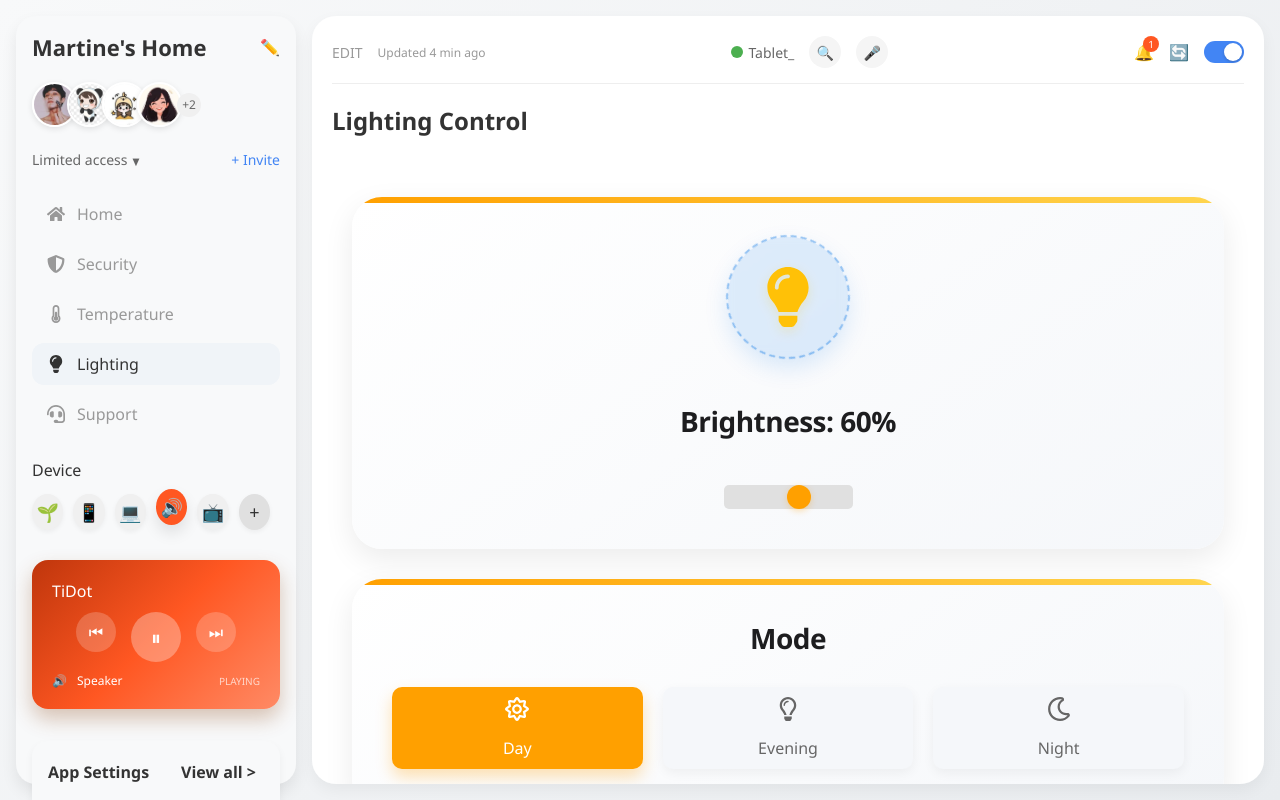
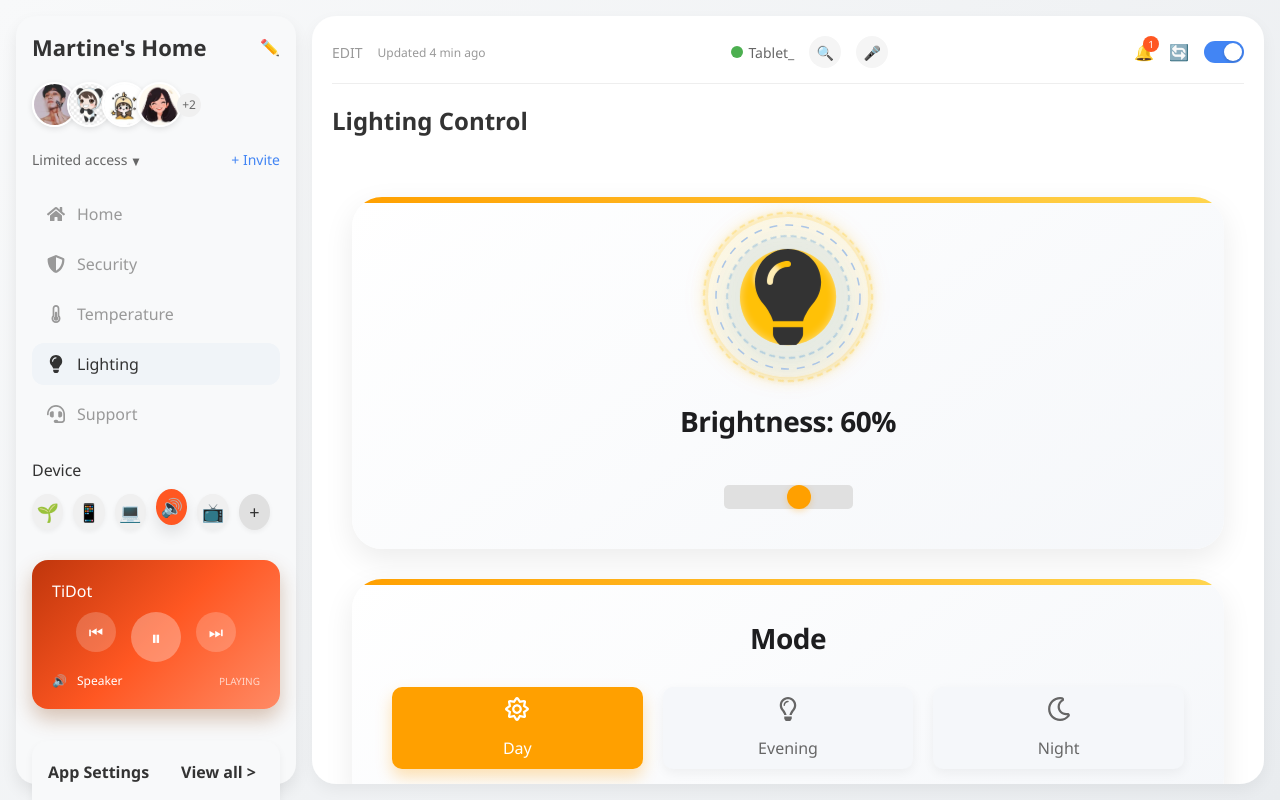
Before and after one commit to ZTL123Z/smart-home-dashboard, a React (Create React App) app: page / in a window 1280 px wide. Both pictures are taken after a click on the element "Lighting". Built offline with nearby package versions, Linux system fonts and the light colour scheme.

Commit message:
Lighting修改

```diff
--- /dev/null
+++ b/src/components/CircleBackground.css
@@ -0,0 +1,25 @@
+.circle-background {
+  position: relative;
+  display: flex;
+  justify-content: center;
+  align-items: center;
+}
+
+.circle-background svg {
+  position: absolute;
+  top: 0;
+  left: 0;
+  width: 100%;
+  height: 100%;
+  z-index: 1;
+}
+
+.circle-content {
+  position: relative;
+  z-index: 2;
+  display: flex;
+  justify-content: center;
+  align-items: center;
+  width: 100%;
+  height: 100%;
+}
--- /dev/null
+++ b/src/components/CircleBackground.js
@@ -0,0 +1,35 @@
+import React from 'react';
+import './CircleBackground.css';
+
+const CircleBackground = ({
+  size = '100%',
+  color = '#a0c4ff',
+  dashArray = '5,5',
+  children
+}) => {
+  return (
+    <div className="circle-background" style={{ width: size, height: size }}>
+      <svg
+        width="100%"
+        height="100%"
+        viewBox="0 0 100 100"
+        xmlns="http://www.w3.org/2000/svg"
+      >
+        <circle
+          cx="50"
+          cy="50"
+          r="45"
+          fill="rgba(240, 248, 255, 0.3)"
+          stroke={color}
+          strokeWidth="1"
+          strokeDasharray={dashArray}
+        />
+      </svg>
+      <div className="circle-content">
+        {children}
+      </div>
+    </div>
+  );
+};
+
+export default CircleBackground;
--- a/src/components/MainContent.css
+++ b/src/components/MainContent.css
@@ -836,17 +836,19 @@
 
 .light-icon-container {
   margin: 0 auto 30px;
-  background: rgba(255, 193, 7, 0.08);
-}
-
-.light-icon-container::after {
-  border-color: rgba(255, 193, 7, 0.3);
+  position: relative;
+  z-index: 1;
+  display: flex;
+  justify-content: center;
+  align-items: center;
+  width: 200px;
+  height: 200px;
 }
 
 .control-icon {
-  font-size: 60px;
-  color: #ffc107;
-  filter: drop-shadow(0 4px 6px rgba(255, 193, 7, 0.2));
+  font-size: 40px;
+  color: #333;
+  z-index: 2;
 }
 
 .brightness-control {
--- a/src/components/MainContent.js
+++ b/src/components/MainContent.js
@@ -4,6 +4,8 @@ import RoomTabs from './RoomTabs';
 import DeviceCards from './DeviceCards';
 import { FaChartLine, FaLock, FaThermometerHalf, FaLightbulb, FaHeadset, FaCog, FaInfoCircle, FaExclamationTriangle, FaRegLightbulb, FaRegSun, FaRegMoon, FaShieldAlt, FaToggleOn, FaToggleOff } from 'react-icons/fa';
 import ShapeBlur from './ShapeBlur';
+import Orb from './Orb';
+import CircleBackground from './CircleBackground';
 
 const MainContent = ({ activeSection = 'home', theme = 'white' }) => {
   // 状态管理
@@ -354,7 +356,11 @@ const MainContent = ({ activeSection = 'home', theme = 'white' }) => {
             <div className="lighting-dashboard modern-dashboard">
               <div className="brightness-control modern-card">
                 <div className="icon-container light-icon-container">
-                  <FaLightbulb className="control-icon" />
+                  <CircleBackground size="200px" color="#a0c4ff" dashArray="5,5">
+                    <Orb color="#ffc107" size="160px" intensity={0.8}>
+                      <FaLightbulb className="control-icon" />
+                    </Orb>
+                  </CircleBackground>
                 </div>
                 <h3>Brightness: {lightBrightness}%</h3>
                 <div className="brightness-slider">
--- /dev/null
+++ b/src/components/Orb.css
@@ -0,0 +1,80 @@
+.orb-container {
+  position: relative;
+  width: 200px;
+  height: 200px;
+  border-radius: 50%;
+  display: flex;
+  justify-content: center;
+  align-items: center;
+  transition: all 0.3s ease;
+  animation: pulse 3s infinite ease-in-out;
+}
+
+.orb-inner {
+  width: 60%;
+  height: 60%;
+  border-radius: 50%;
+  display: flex;
+  justify-content: center;
+  align-items: center;
+  z-index: 2;
+  position: relative;
+  box-shadow: inset 0 0 10px rgba(255, 255, 255, 0.5);
+}
+
+.orb-inner::after {
+  content: '';
+  position: absolute;
+  top: 15%;
+  left: 15%;
+  width: 30%;
+  height: 30%;
+  border-radius: 50%;
+  background-color: rgba(255, 255, 255, 0.7);
+  filter: blur(2px);
+}
+
+.orb-glow {
+  position: absolute;
+  top: -5px;
+  left: -5px;
+  right: -5px;
+  bottom: -5px;
+  border-radius: 50%;
+  border: 2px dashed rgba(255, 193, 7, 0.3);
+  animation: rotate 30s linear infinite;
+  z-index: 1;
+}
+
+.orb-container::before {
+  content: '';
+  position: absolute;
+  top: -10px;
+  left: -10px;
+  right: -10px;
+  bottom: -10px;
+  border-radius: 50%;
+  background: radial-gradient(circle, rgba(255, 255, 255, 0.1) 0%, rgba(255, 255, 255, 0) 70%);
+  z-index: 0;
+}
+
+@keyframes pulse {
+  0% {
+    transform: scale(1);
+  }
+  50% {
+    transform: scale(1.05);
+  }
+  100% {
+    transform: scale(1);
+  }
+}
+
+@keyframes rotate {
+  0% {
+    transform: rotate(0deg);
+  }
+  100% {
+    transform: rotate(360deg);
+  }
+}
--- /dev/null
+++ b/src/components/Orb.js
@@ -0,0 +1,64 @@
+import React, { useEffect, useRef } from "react";
+import "./Orb.css";
+
+export default function Orb({
+  color = "#ffc107", // 默认为黄色，适合灯泡
+  size = "200px",
+  intensity = 0.8,
+  children
+}) {
+  const orbRef = useRef(null);
+
+  useEffect(() => {
+    const orb = orbRef.current;
+    if (!orb) return;
+
+    // 设置Orb的大小
+    orb.style.width = size;
+    orb.style.height = size;
+
+    // 创建动画效果
+    const animate = () => {
+      const time = Date.now() * 0.001;
+      const scale = 1 + Math.sin(time) * 0.03;
+
+      orb.style.transform = `scale(${scale})`;
+      requestAnimationFrame(animate);
+    };
+
+    const animationId = requestAnimationFrame(animate);
+
+    return () => {
+      cancelAnimationFrame(animationId);
+    };
+  }, [size]);
+
+  // 计算颜色的RGB值，用于生成辉光效果
+  const hexToRgb = (hex) => {
+    const result = /^#?([a-f\d]{2})([a-f\d]{2})([a-f\d]{2})$/i.exec(hex);
+    return result ? {
+      r: parseInt(result[1], 16),
+      g: parseInt(result[2], 16),
+      b: parseInt(result[3], 16)
+    } : { r: 255, g: 193, b: 7 }; // 默认黄色
+  };
+
+  const rgb = hexToRgb(color);
+
+  // 生成辉光效果的样式
+  const glowStyle = {
+    boxShadow: `0 0 10px rgba(${rgb.r}, ${rgb.g}, ${rgb.b}, ${intensity * 0.5}),
+                0 0 20px rgba(${rgb.r}, ${rgb.g}, ${rgb.b}, ${intensity * 0.3}),
+                0 0 30px rgba(${rgb.r}, ${rgb.g}, ${rgb.b}, ${intensity * 0.1})`,
+    backgroundColor: `rgba(${rgb.r}, ${rgb.g}, ${rgb.b}, 0.1)`
+  };
+
+  return (
+    <div className="orb-container" ref={orbRef} style={glowStyle}>
+      <div className="orb-inner" style={{ backgroundColor: color }}>
+        {children}
+      </div>
+      <div className="orb-glow" style={{ borderColor: `rgba(${rgb.r}, ${rgb.g}, ${rgb.b}, 0.3)` }}></div>
+    </div>
+  );
+}
```
